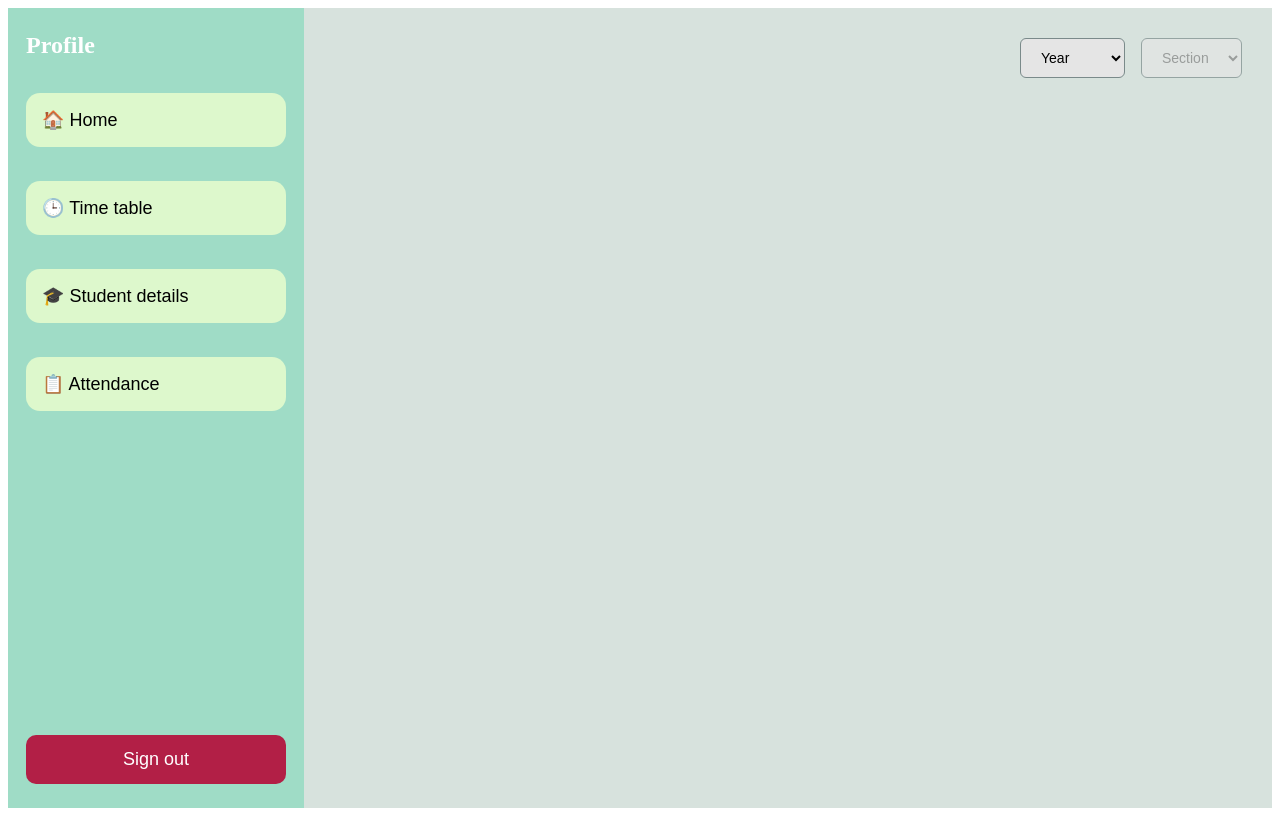
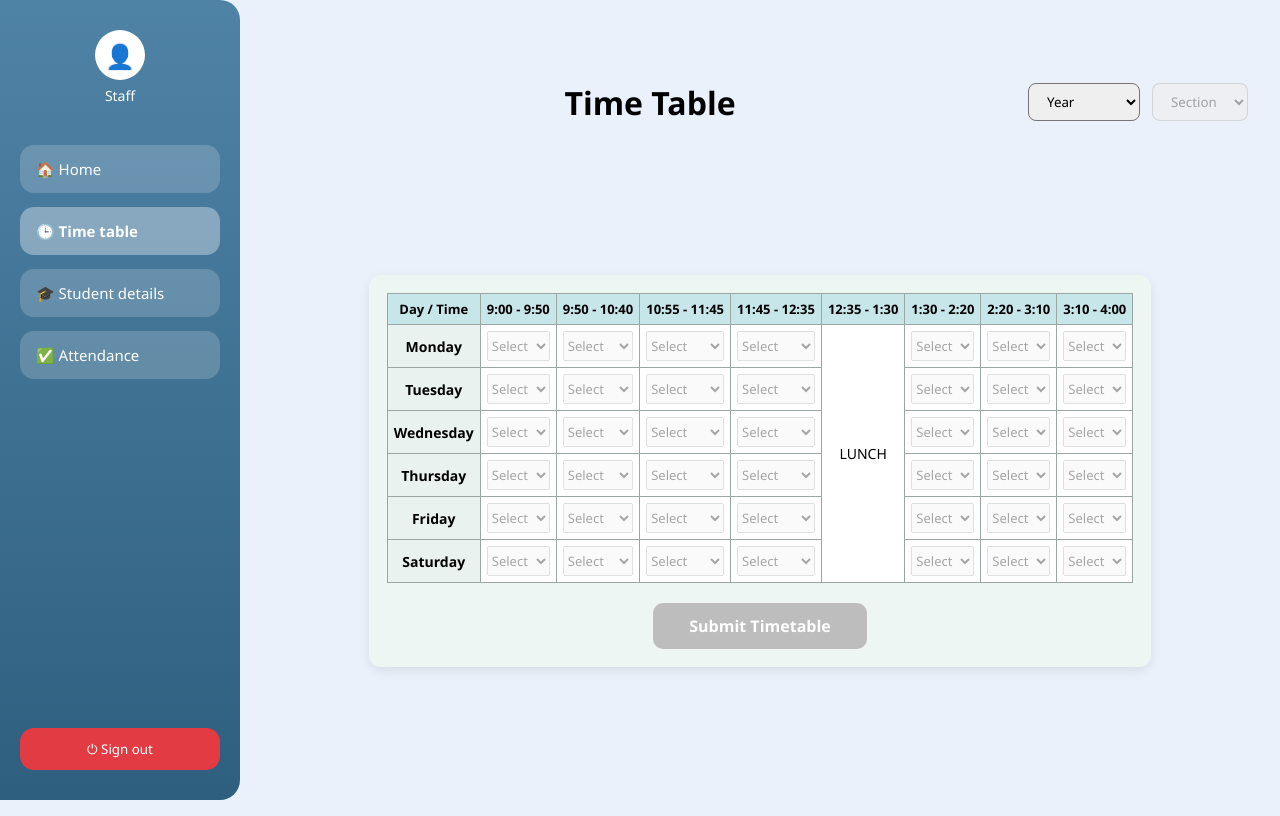
Before and after one commit to Dakshinya-mohanRaj/Staffpage, a React (Vite) app: page /timetable in a window 1280 px wide. Built offline with nearby package versions, Linux system fonts and the light colour scheme.

Commit message:
Add Saturday to timetable and update data structure

```diff
--- a/src/pages/Timetable.tsx
+++ b/src/pages/Timetable.tsx
@@ -6,19 +6,8 @@ type Day =
   | "Tuesday"
   | "Wednesday"
   | "Thursday"
-  | "Friday";
-
-const timetableData: Record<string, Record<string, Record<Day, string[]>>> = {
-  "I st Year": {
-    A: {
-      Monday: ["Maths", "Physics", "CS", "Break", "Lab"],
-      Tuesday: ["English", "Maths", "CS", "Break", "Library"],
-      Wednesday: ["Physics", "CS", "Maths", "Break", "Lab"],
-      Thursday: ["Chemistry", "Physics", "CS", "Break", "Maths"],
-      Friday: ["Lab", "Maths", "CS", "Break", "Physics"],
-    },
-  },
-};
+  | "Friday"
+  | "Saturday";
 
 const days: Day[] = [
   "Monday",
@@ -26,160 +15,348 @@ const days: Day[] = [
   "Wednesday",
   "Thursday",
   "Friday",
+  "Saturday",
 ];
+
+const periods = [
+  "9:00 - 9:50",
+  "9:50 - 10:40",
+  "10:55 - 11:45",
+  "11:45 - 12:35",
+  "12:35 - 1:30",
+  "1:30 - 2:20",
+  "2:20 - 3:10",
+  "3:10 - 4:00",
+];
+
+const yearSubjects: Record<string, string[]> = {
+  "I st Year": [
+    "Maths",
+    "Physics",
+    "Chemistry",
+    "English",
+    "Basic Programming",
+    "Physics Lab",
+    "Chemistry Lab",
+    "Library",
+    "Mentor Hour",
+  ],
+  "II nd Year": [
+    "DBMS",
+    "DAA",
+    "TOC",
+    "NCT",
+    "AJP",
+    "SSD",
+    "DBMS LAB",
+    "DAA LAB",
+    "AJP LAB",
+    "DS – II LAB",
+    "Club Activity",
+    "Association Activity",
+  ],
+  "III rd Year": [
+    "OS",
+    "CN",
+    "AI",
+    "SE",
+    "Web Technology",
+    "OS LAB",
+    "CN LAB",
+    "Mini Project",
+    "Library",
+  ],
+  "IV th Year": [
+    "Data Science",
+    "Cloud Computing",
+    "Cyber Security",
+    "Project Work",
+    "Internship",
+    "Seminar",
+    "Placement Training",
+  ],
+};
+
+const LUNCH_INDEX = 4;
+
+const yearSections: Record<string, string[]> = {
+  "I st Year": ["A", "B", "C"],
+  "II nd Year": ["A", "B", "C", "D"],
+  "III rd Year": ["A", "B"],
+  "IV th Year": ["A", "B"],
+};
+
+type Timetable = Record<Day, string[]>;
+
+const createEmptyTimetable = (): Timetable =>
+  days.reduce((acc, day) => {
+    acc[day] = Array(periods.length).fill("");
+    return acc;
+  }, {} as Timetable);
 
 const Timetable = () => {
   const navigate = useNavigate();
+
   const [year, setYear] = useState("");
   const [section, setSection] = useState("");
+  const [timetable, setTimetable] = useState<Timetable>(
+    createEmptyTimetable()
+  );
 
-  const timetable =
-    year && section ? timetableData[year]?.[section] : null;
+  const [showProfile, setShowProfile] = useState(false);
+
+  const editable = year && section;
+  const subjects = year ? yearSubjects[year] || [] : [];
+
+  const handleChange = (day: Day, index: number, value: string) => {
+    setTimetable((prev) => ({
+      ...prev,
+      [day]: prev[day].map((p, i) => (i === index ? value : p)),
+    }));
+  };
+
+  const handleSubmit = () => {
+    if (!year || !section) {
+      alert("Please select Year and Section");
+      return;
+    }
+    alert("Timetable submitted successfully!");
+  };
 
   return (
     <>
-      {/* =======================
-          INLINE CSS
-      ======================== */}
       <style>{`
+        * {
+          box-sizing: border-box;
+          font-family: "Segoe UI", sans-serif;
+        }
+
+        body {
+          margin: 0;
+          background: #eaf1fb;
+        }
+
         .page {
           display: flex;
-        min-height: 100vh;
-        background: #d7e2dd;
+          height: 100vh;
         }
 
-      /* SIDEBAR */
+        /* ===== SIDEBAR ===== */
         .sidebar {
-        width: 260px;
-        background: #9fdcc6;
-        padding: 24px 18px;
+          width: 240px;
+          background: linear-gradient(180deg, #4f83a6, #2f5f7f);
+          padding: 30px 20px;
           display: flex;
           flex-direction: column;
-        gap: 24px;
+          justify-content: space-between;
+          border-radius: 0 20px 20px 0;
+          color: white;
         }
 
+        /* PROFILE */
         .profile {
-        font-size: 24px;
-        font-weight: 700;
-        color: white;
-        margin-bottom: 10px;
+          position: relative;
+          display: flex;
+          flex-direction: column;
+          align-items: center;
+          margin-bottom: 40px;
         }
 
-      .nav-btn {
-        background: #ddf8cc;
-        border: none;
-        border-radius: 14px;
-        padding: 16px;
-        font-size: 18px;
+        .profile-icon {
+          width: 50px;
+          height: 50px;
+          background: white;
+          border-radius: 50%;
           display: flex;
           align-items: center;
-        gap: 12px;
+          justify-content: center;
+          font-size: 24px;
+          margin-bottom: 6px;
           cursor: pointer;
         }
 
-      .nav-btn:hover {
-        background: #c8f2ad;
+        .profile-name {
+          font-size: 14px;
         }
 
-      .signout {
-        margin-top: auto;
-        background: #b21f46;
+        .profile-dropdown {
+          position: absolute;
+          top: 90px;
+          left: 50%;
+          transform: translateX(-50%);
+          width: 190px;
+          background: #ffffff;
+          color: #2c4a63;
+          padding: 12px;
+          border-radius: 12px;
+          font-size: 13px;
+          text-align: left;
+          box-shadow: 0 6px 18px rgba(0,0,0,0.2);
+          z-index: 10;
+        }
+
+        .profile-dropdown p {
+          margin: 6px 0;
+        }
+
+        /* NAV */
+        .nav-wrapper {
+          transition: margin-top 0.12s ease-out;
+        }
+
+        .nav-wrapper.nav-shift {
+          margin-top: 140px; /* 🔥 HOME full-aa keela pogum */
+        }
+
+        .nav-item {
+          background: rgba(255,255,255,0.18);
+          padding: 14px 16px;
+          margin-bottom: 14px;
+          border-radius: 14px;
+          cursor: pointer;
+          font-size: 15px;
+          transition: all 0.25s ease;
+        }
+
+        .nav-item:hover {
+          background: rgba(255,255,255,0.35);
+          transform: translateX(6px);
+        }
+
+        .nav-item.active {
+          background: rgba(255,255,255,0.35);
+          font-weight: 600;
+        }
+
+        .logout {
+          background: #e23b44;
+          border: none;
+          padding: 12px;
+          border-radius: 14px;
           color: white;
-        border: none;
-        padding: 14px;
-        border-radius: 10px;
-        font-size: 18px;
           cursor: pointer;
         }
 
-      /* MAIN */
+        /* ===== MAIN ===== */
         .main {
           flex: 1;
-        padding: 30px;
+          padding: 24px 32px;
+          display: flex;
+          flex-direction: column;
+        }
+
+        .top {
+          display: flex;
+          justify-content: space-between;
+          align-items: center;
+          margin: 30px 0 16px;
+        }
+
+        .top h2 {
+          font-size: 32px;
+          font-weight: 700;
+          flex: 1;
+          text-align: center;
         }
 
         .filters {
           display: flex;
-        justify-content: flex-end;
-        gap: 16px;
-        margin-bottom: 20px;
+          gap: 12px;
         }
 
         .filters select {
-        padding: 10px 16px;
-        border-radius: 6px;
-        border: 1px solid #7a8a8a;
-        background: #e5e5e5;
-        font-size: 14px;
+          padding: 8px 14px;
+          border-radius: 8px;
         }
 
-      .card {
-        background: rgba(255,255,255,0.5);
-        padding: 24px;
-        border-radius: 16px;
+        .timetable-wrapper {
+          flex: 1;
+          display: flex;
+          justify-content: center;
+          align-items: center;
+        }
+
+        .timetable-card {
+          background: #eef6f3;
+          padding: 18px;
+          border-radius: 12px;
+          box-shadow: 0 4px 12px rgba(0,0,0,0.08);
         }
 
         table {
-        width: 100%;
           border-collapse: collapse;
-        background: #f4fff8;
+          table-layout: fixed;
+          background: white;
         }
 
         th, td {
           border: 1px solid #9aa7a3;
-        padding: 12px;
+          padding: 6px;
           text-align: center;
+          font-size: 14px;
         }
 
         th {
-        background: #98d6c1;
+          background: #c7e6ea;
+          font-size: 13px;
         }
 
-      td:first-child {
+        td.day {
           font-weight: bold;
-        background: #e6f2ee;
+          background: #e9f2ef;
+          min-width: 90px;
         }
 
-      .break {
-        background: #bfbcbc;
-        font-weight: bold;
+        select.period {
+          width: 100%;
+          height: 30px;
+          font-size: 13px;
         }
       `}</style>
 
-      {/* =======================
-          PAGE
-      ======================== */}
       <div className="page">
-
         {/* SIDEBAR */}
         <aside className="sidebar">
-          <div className="profile">Profile</div>
+          <div>
+            <div className="profile">
+              <div
+                className="profile-icon"
+                onClick={() => setShowProfile(!showProfile)}
+              >
+                👤
+              </div>
+              <div className="profile-name">Staff</div>
 
-          <button className="nav-btn" onClick={() => navigate("/dashboard")}>
+              {showProfile && (
+                <div className="profile-dropdown">
+                  <p><strong>Name:</strong> Staff Name</p>
+                  <p><strong>Email:</strong> staff@ksrce.ac.in</p>
+                  <p><strong>Phone:</strong> 9876543210</p>
+                  <p><strong>Course:</strong> CSE</p>
+                </div>
+              )}
+            </div>
+
+            <div className={`nav-wrapper ${showProfile ? "nav-shift" : ""}`}>
+              <div className="nav-item" onClick={() => navigate("/dashboard")}>
                 🏠 Home
-          </button>
+              </div>
+              <div className="nav-item active">🕒 Time table</div>
+              <div className="nav-item">🎓 Student details</div>
+              <div className="nav-item">✅ Attendance</div>
+            </div>
+          </div>
 
-          <button className="nav-btn" onClick={() => navigate("/timetable")}>
-            🕒 Time table
-          </button>
-
-          <button className="nav-btn">
-            🎓 Student details
-          </button>
-
-          <button className="nav-btn">
-            📋 Attendance
-          </button>
-
-          <button className="signout" onClick={() => navigate("/")}>
-            Sign out
+          <button className="logout" onClick={() => navigate("/")}>
+            ⏻ Sign out
           </button>
         </aside>
 
         {/* MAIN */}
         <main className="main">
+          <div className="top">
+            <h2>Time Table</h2>
 
-          {/* YEAR / SECTION */}
             <div className="filters">
               <select
                 value={year}
@@ -189,54 +366,100 @@ const Timetable = () => {
                 }}
               >
                 <option value="">Year</option>
-              {Object.keys(timetableData).map((yr) => (
+                {Object.keys(yearSections).map((yr) => (
                   <option key={yr}>{yr}</option>
                 ))}
               </select>
 
               <select
                 value={section}
+                disabled={!year}
                 onChange={(e) => setSection(e.target.value)}
-              disabled={!year}
               >
                 <option value="">Section</option>
-              {year &&
-                Object.keys(timetableData[year as keyof typeof timetableData]).map((sec) => (
+                {yearSections[year]?.map((sec) => (
                   <option key={sec}>{sec}</option>
                 ))}
               </select>
             </div>
+          </div>
 
-          {/* TABLE */}
-          {timetable && (
-            <div className="card">
+          <div className="timetable-wrapper">
+            <div className="timetable-card">
               <table>
                 <thead>
                   <tr>
-                    <th>Day</th>
-                    <th>P1</th>
-                    <th>P2</th>
-                    <th>P3</th>
-                    <th>Break</th>
-                    <th>P4</th>
+                    <th>Day / Time</th>
+                    {periods.map((p) => (
+                      <th key={p}>{p}</th>
+                    ))}
                   </tr>
                 </thead>
+
                 <tbody>
-                  {days.map((day) => (
+                  {days.map((day, dayIndex) => (
                     <tr key={day}>
-                      <td>{day}</td>
-                      {timetable[day]?.map((sub: string, i: number) => (
-                        <td key={i} className={sub === "Break" ? "break" : ""}>
-                          {sub}
+                      <td className="day">{day}</td>
+
+                      {periods.map((_, periodIndex) => {
+                        if (periodIndex === LUNCH_INDEX) {
+                          if (dayIndex === 0) {
+                            return (
+                              <td key="lunch" rowSpan={days.length}>
+                                LUNCH
                               </td>
+                            );
+                          }
+                          return null;
+                        }
+
+                        return (
+                          <td key={periodIndex}>
+                            <select
+                              className="period"
+                              disabled={!editable}
+                              value={timetable[day][periodIndex]}
+                              onChange={(e) =>
+                                handleChange(
+                                  day,
+                                  periodIndex,
+                                  e.target.value
+                                )
+                              }
+                            >
+                              <option value="">Select</option>
+                              {subjects.map((sub) => (
+                                <option key={sub}>{sub}</option>
                               ))}
+                            </select>
+                          </td>
+                        );
+                      })}
                     </tr>
                   ))}
                 </tbody>
               </table>
+
+              <div style={{ textAlign: "center", marginTop: "20px" }}>
+                <button
+                  onClick={handleSubmit}
+                  disabled={!year || !section}
+                  style={{
+                    padding: "12px 36px",
+                    fontSize: "16px",
+                    borderRadius: "10px",
+                    border: "none",
+                    background:
+                      !year || !section ? "#bdbdbd" : "#2f7df6",
+                    color: "white",
+                    fontWeight: 600,
+                  }}
+                >
+                  Submit Timetable
+                </button>
               </div>
-          )}
-
+            </div>
+          </div>
         </main>
       </div>
     </>
```
Lines whose indentation alone changed are shown as unchanged.
